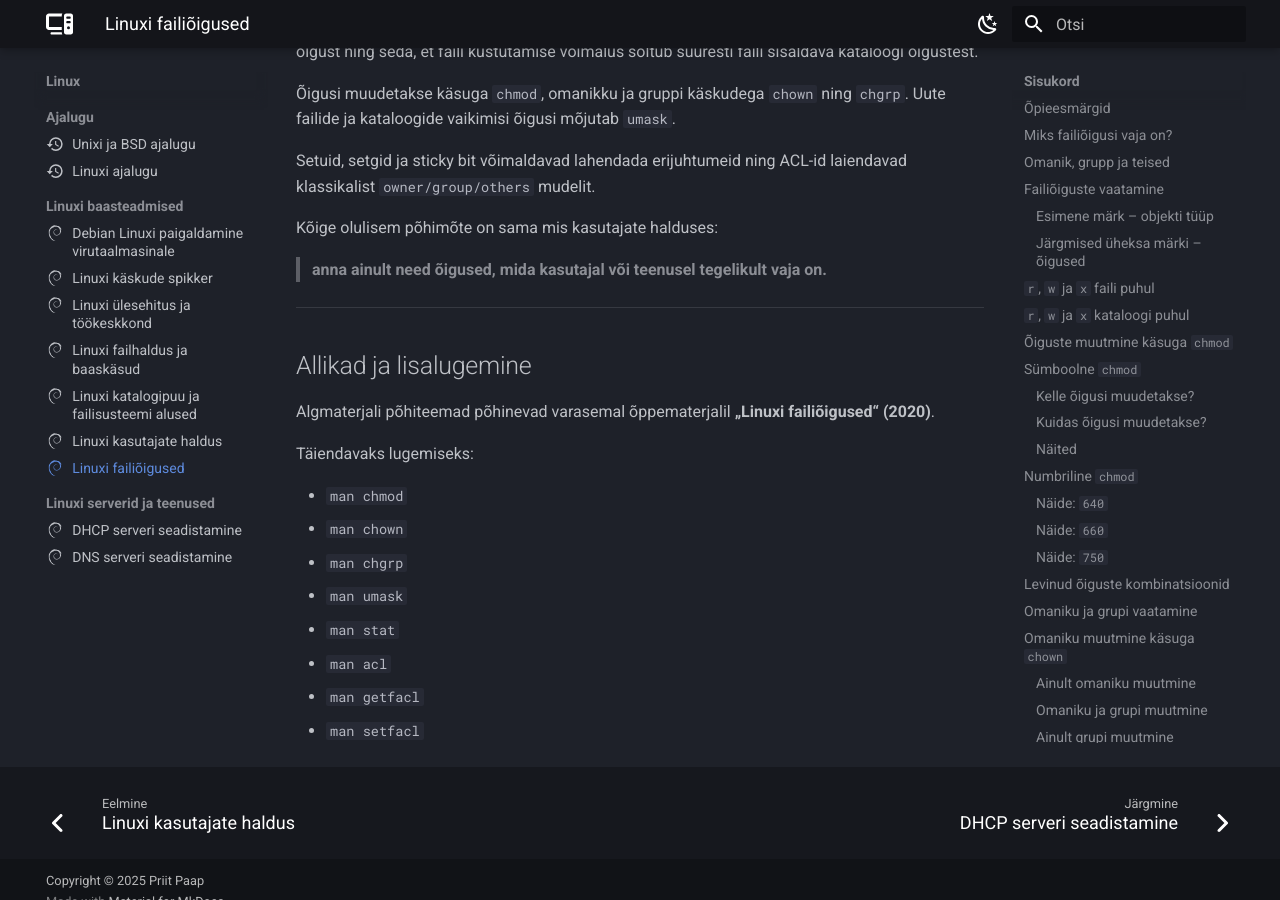
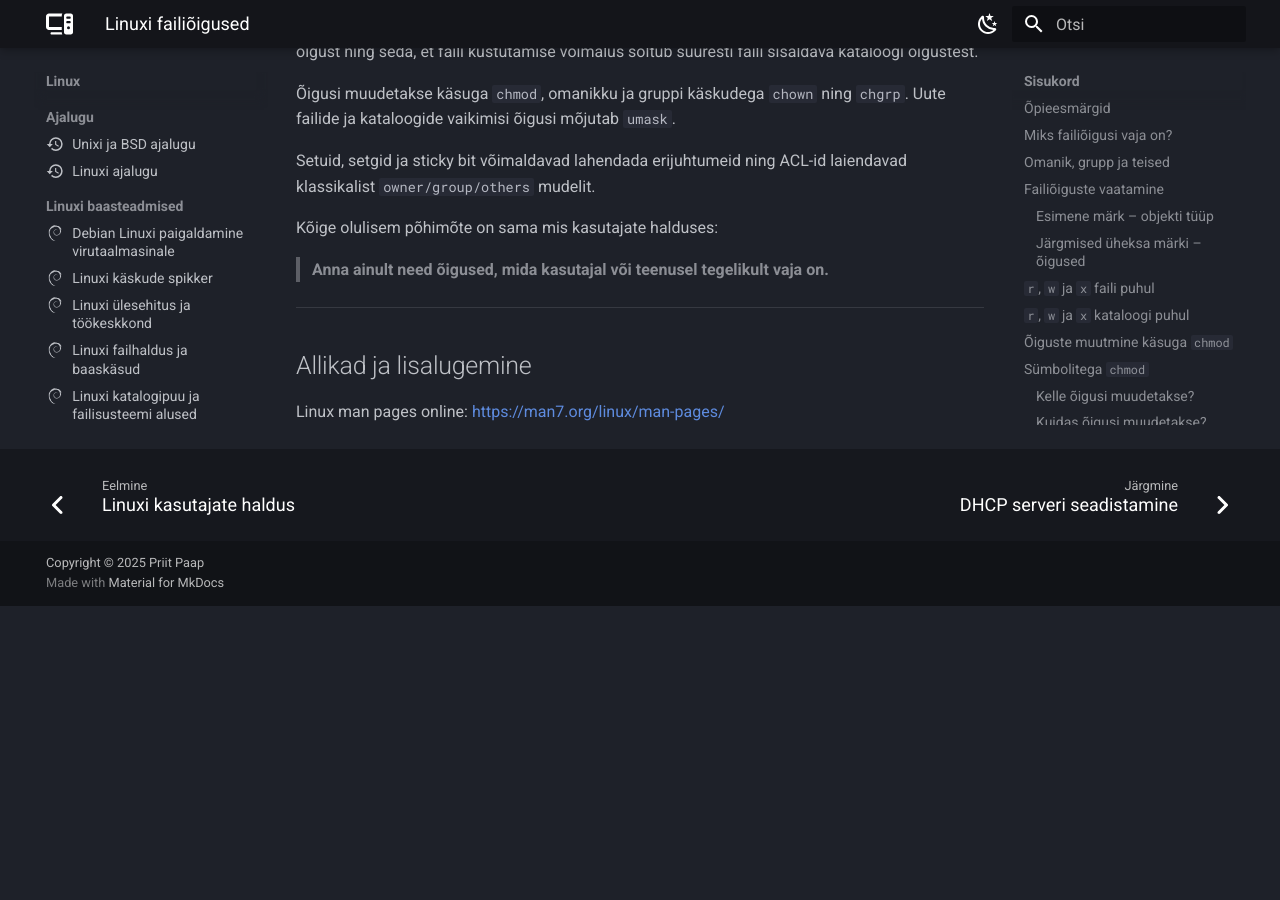
Before and after one commit to priitpaap/priitpaap.github.io, an MkDocs documentation site: the page built from docs/linux/linuxi-failioigused.md, in a window 1280 px wide and 900 px high, scrolled down 20282 px. Built offline with MkDocs 1.6.1 and Material for MkDocs 9.7.7, drawn with Linux system fonts in a browser that asks for light colours; after the commit the page ends 20888 px from its top, so only the background shows below that; some of the changed text lies outside the part shown.

Commit message:
Uuendatud linuxi-failioigused.md

````diff
--- a/docs/linux/linuxi-failioigused.md
+++ b/docs/linux/linuxi-failioigused.md
@@ -214,12 +214,12 @@
 
 Õiguseid saab määrata kahel põhilisel viisil:
 
-1. sümboolselt;
+1. sümbolitega (tähtedega);
 2. numbriliselt.
 
 ---
 
-## Sümboolne `chmod`
+## Sümbolitega `chmod`
 
 ### Kelle õigusi muudetakse?
 
@@ -256,7 +256,7 @@
 ```
 
 !!! tip
-    Sümboolne meetod on hea siis, kui soovid muuta ainult ühte konkreetset õigust ja jätta ülejäänud puutumata.
+    Sümbolitega meetod on hea siis, kui soovid muuta ainult ühte konkreetset õigust ja jätta ülejäänud puutumata.
 
 ---
 
@@ -823,21 +823,10 @@
 
 Kõige olulisem põhimõte on sama mis kasutajate halduses:
 
-> **anna ainult need õigused, mida kasutajal või teenusel tegelikult vaja on.**
+> **Anna ainult need õigused, mida kasutajal või teenusel tegelikult vaja on.**
 
 ---
 
 ## Allikad ja lisalugemine
 
-Algmaterjali põhiteemad põhinevad varasemal õppematerjalil **„Linuxi failiõigused“ (2020)**.
-
-Täiendavaks lugemiseks:
-
-- `man chmod`
-- `man chown`
-- `man chgrp`
-- `man umask`
-- `man stat`
-- `man acl`
-- `man getfacl`
-- `man setfacl`
+Linux man pages online: [https://man7.org/linux/man-pages/](https://man7.org/linux/man-pages/){ target="_blank" rel="noopener" }
````
